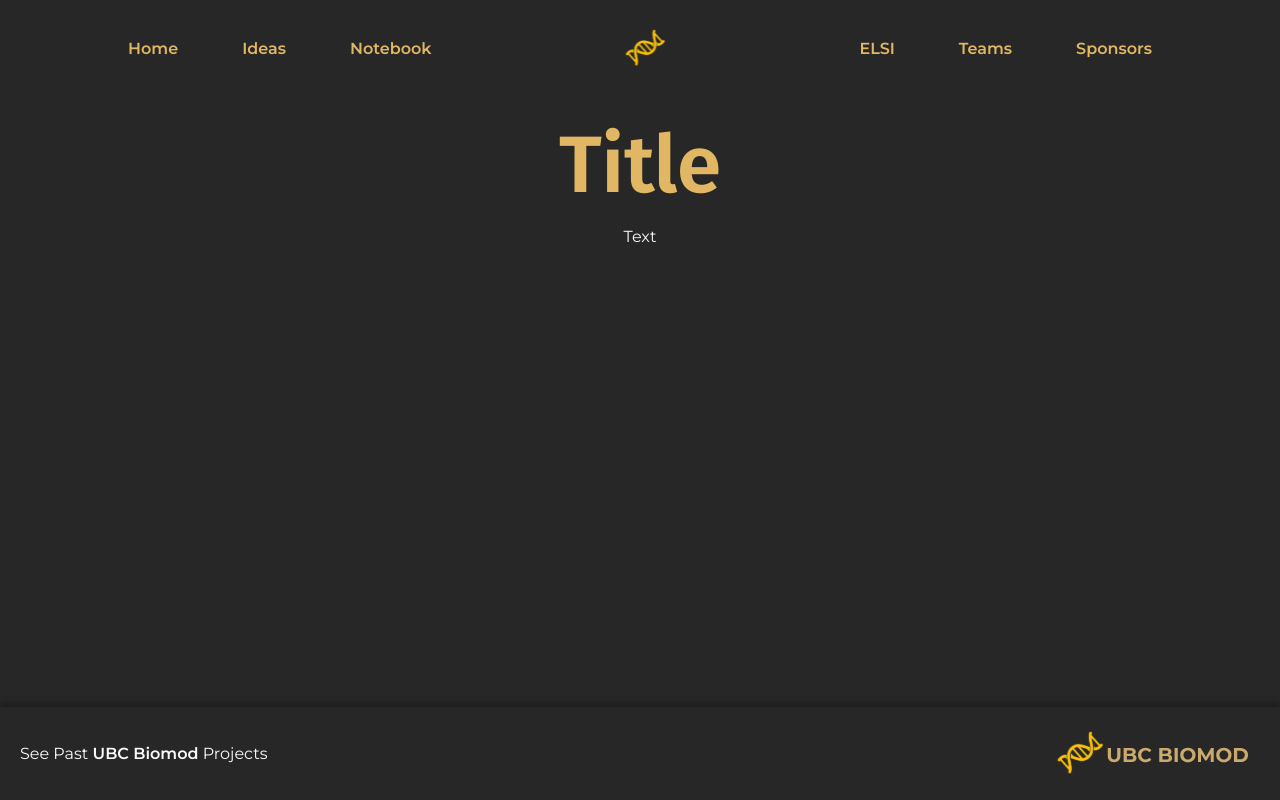
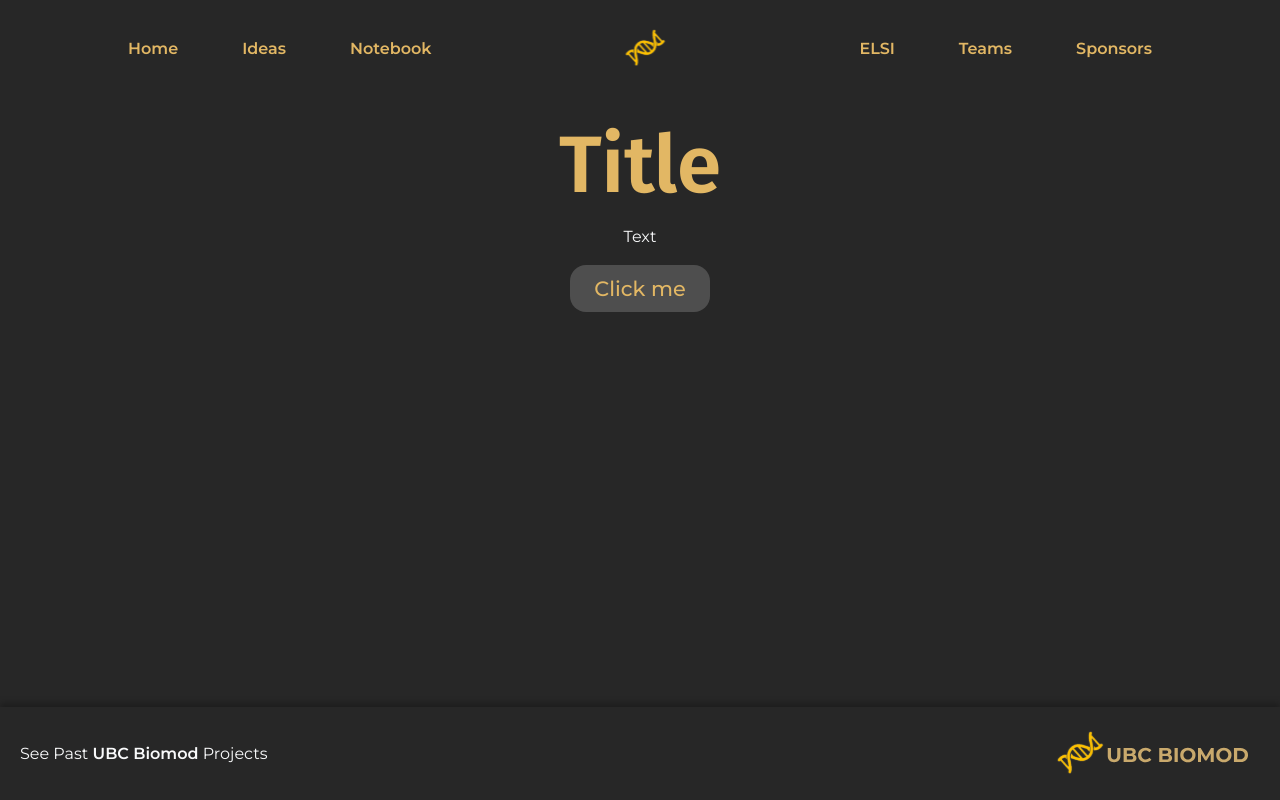
Before and after one commit to biomod2023/biomod2023, a Vue app: page / in a window 1280 px wide. Built offline with nearby package versions, Linux system fonts and the light colour scheme.

Commit message:
Added tailwind subtitle styling+docs; added button + button hover styling

```diff
--- a/src/assets/main.css
+++ b/src/assets/main.css
@@ -1,4 +1,4 @@
-@import url('https://fonts.googleapis.com/css2?family=Fira+Sans:wght@400;600;700&family=Montserrat:ital,wght@0,300;0,400;0,600;0,700;1,300;1,400&display=swap');
+@import url('https://fonts.googleapis.com/css2?family=Fira+Sans:wght@400;600;700&family=Montserrat:ital,wght@0,300;0,400;0,500;0,600;0,700;1,300;1,400&display=swap');
 @tailwind base;
 @tailwind components;
 @tailwind utilities;
@@ -12,3 +12,7 @@
 #app {
   @apply bg-slate h-screen text-gray-50;
 }
+
+.btn {
+  @apply bg-[#4E4E4E] hover:bg-[#C9A96C] text-gold hover:text-black transition-colors duration-200 rounded-[16px] font-medium text-subtitle py-2 px-6;
+}
--- a/src/views/HomeView.vue
+++ b/src/views/HomeView.vue
@@ -9,6 +9,7 @@ import Footer from '../components/Footer.vue'
     <main class="pt-2 flex flex-col items-center">
       <h1 class="text-gold font-title text-title">Title</h1>
       <p>Text</p>
+      <button class="btn my-4">Click me</button>
     </main>
 
     <div class="flex flex-col justify-end grow">
--- a/tailwind.config.js
+++ b/tailwind.config.js
@@ -18,7 +18,8 @@ module.exports = {
       fontSize: {
         'title': ['5rem', {
           fontWeight: '600'
-        }]
+        }],
+        'subtitle': ['1.3rem']
       }
     },
   },
```
Also changed, not shown: 1 other file (tests, documents, lock files or other folders).
